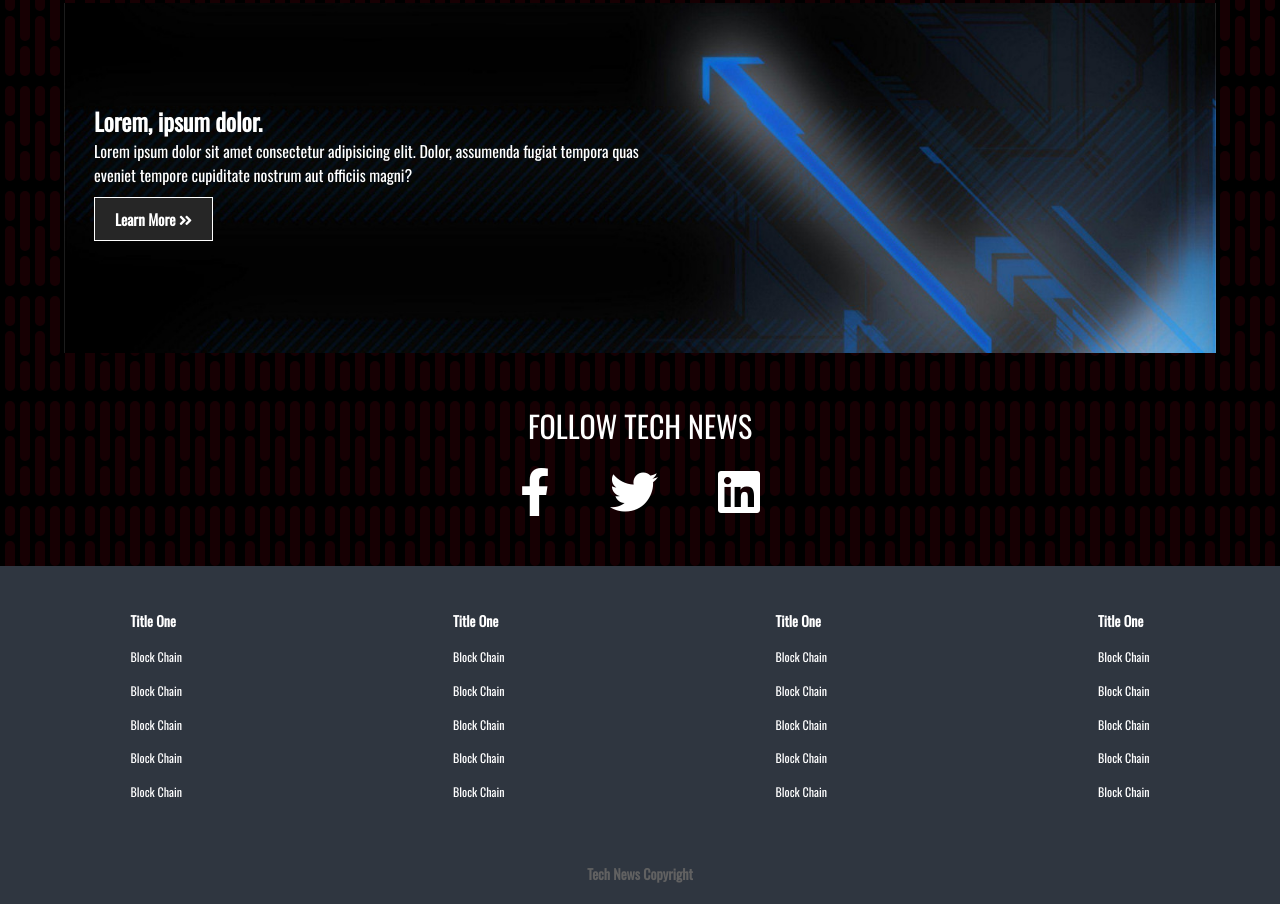
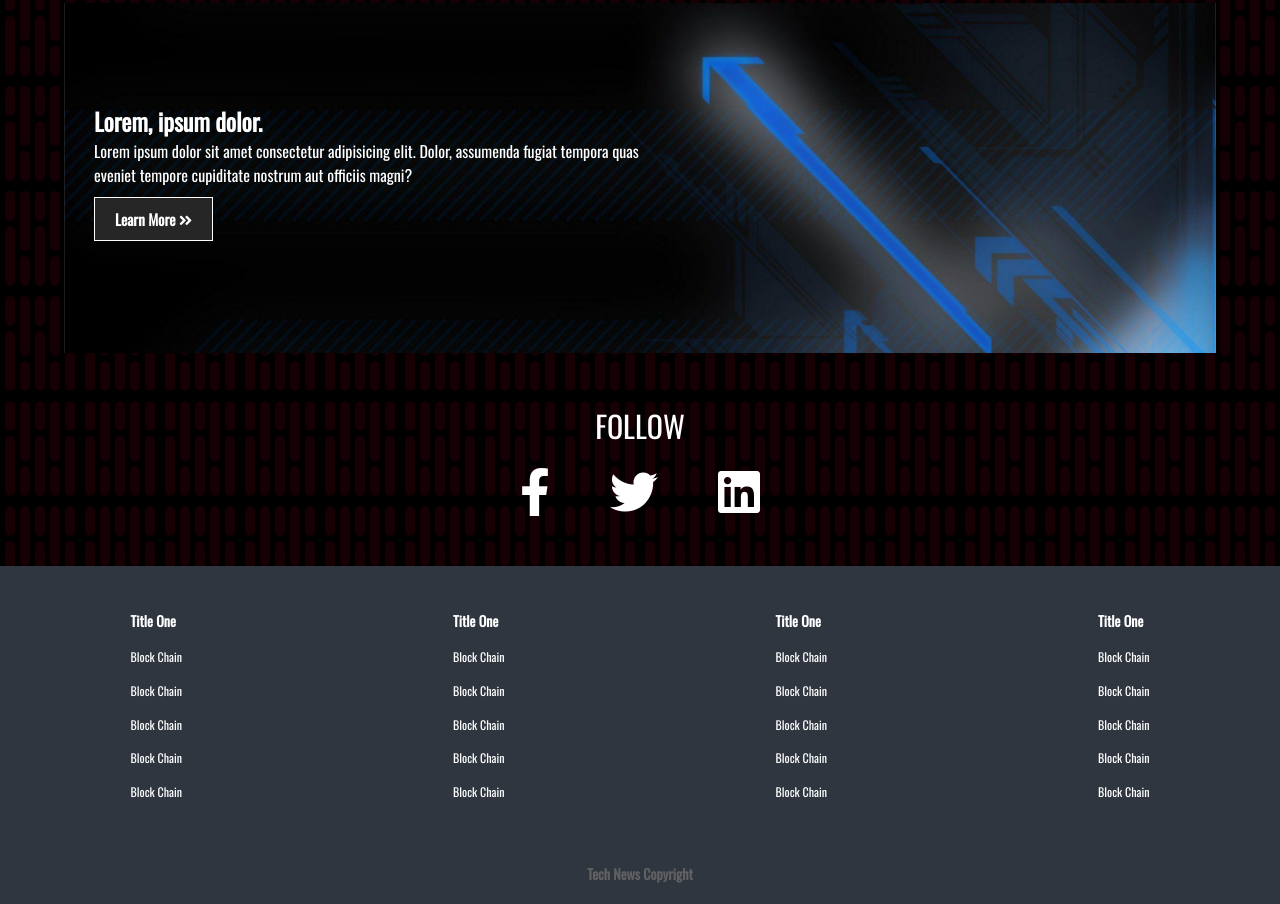
Before and after one commit to elsujeto866/el-sujeto, a plain HTML site: page indice.html in a window 1280 px wide. Shown: the part 1809-2713 px from the top of the page. Drawn offline with nearby package versions, Linux system fonts and the light colour scheme.

Commit message:
Cambio de prueba del menu

```diff
--- a/indice.html
+++ b/indice.html
@@ -138,7 +138,7 @@
         </section>
 
         <section class="social">
-            <p>FOLLOW TECH NEWS</p>
+            <p>FOLLOW</p>
             <div class="links">
                 <a href="#">
                     <i class="fab fa-facebook-f"></i>
```
